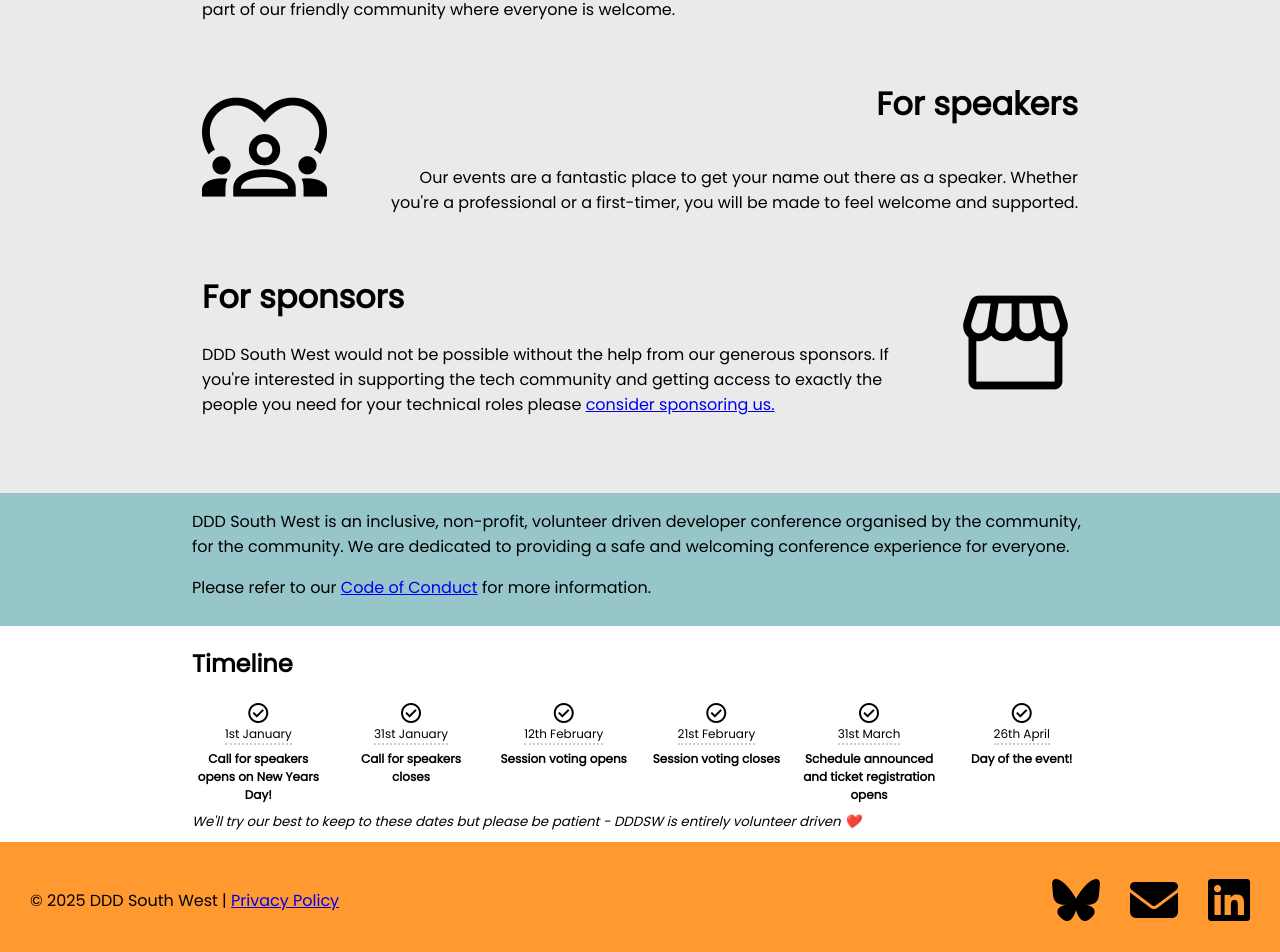
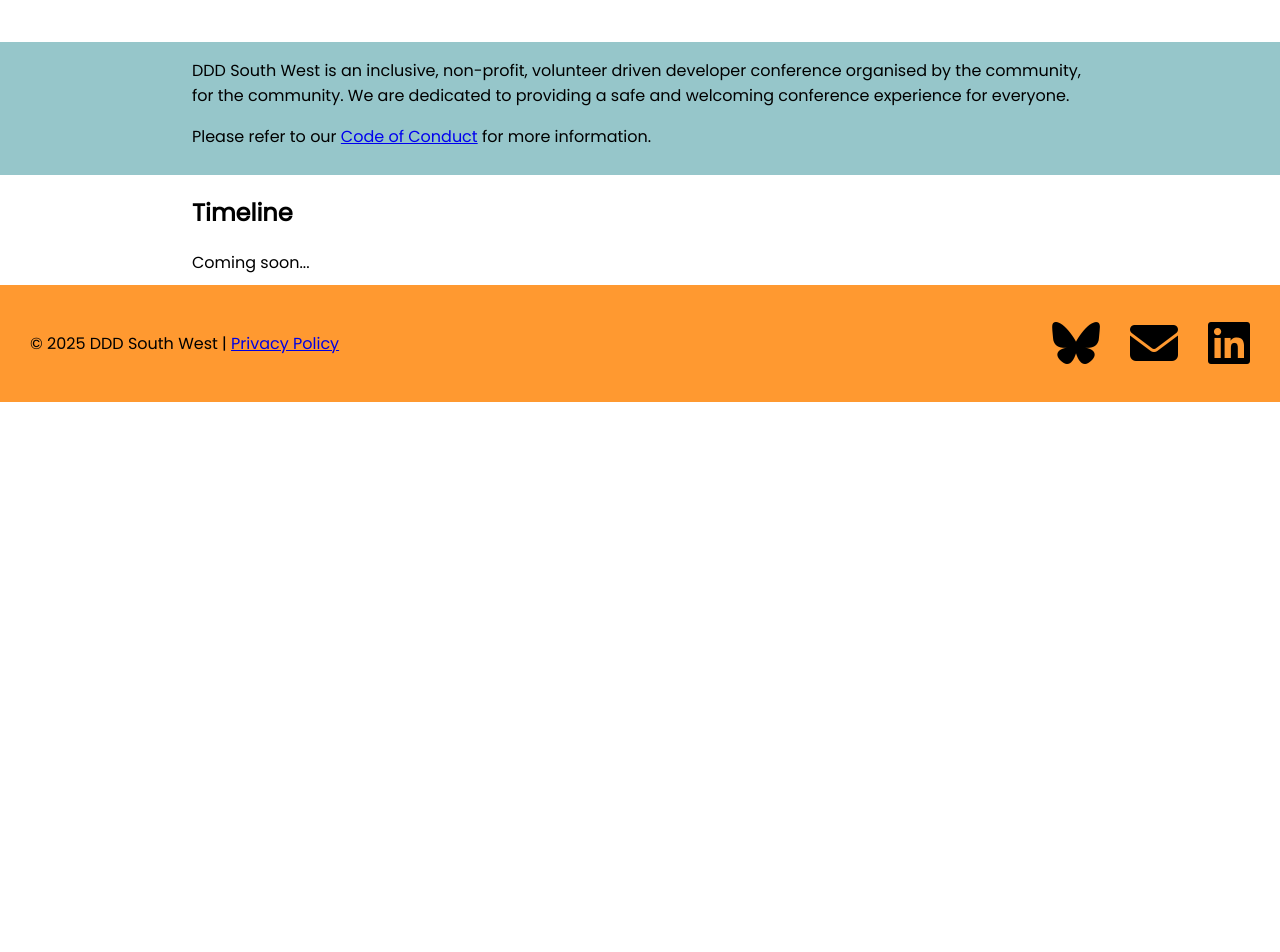
Before and after one commit to dddsw/dddsw-web, a SvelteKit app: page / in a window 1280 px wide. Shown: the part 1296-2248 px from the top of the page. After the commit the page ends 1698 px from the top, so only its background shows below. Built offline with nearby package versions, Linux system fonts and the light colour scheme.

Commit message:
Hide sponsors and timeline

```diff
--- a/src/routes/+page.svelte
+++ b/src/routes/+page.svelte
@@ -4,7 +4,7 @@
 	import Sponsors from '$lib/Sponsors.svelte';
 	import type { KeyPoint } from '../types/KeyPoint.type';
 
-	let showSponsors = true;
+	let showSponsors = false;
 
 	let keyPoints: KeyPoint[] = [
 		{
@@ -54,7 +54,8 @@
 <div class="secondary-bg">
 	<div class="section">
 		<h2>Timeline</h2>
-		<div class="timeline text-center">
+		<div>Coming soon...</div>
+		<!-- <div class="timeline text-center">
 			<span class="timeline-item">
 				<span class="material-symbols-outlined"> check_circle </span>
 				<p>1st January</p>
@@ -88,7 +89,7 @@
 		</div>
 		<sub class="sub-highlight"
 			>We'll try our best to keep to these dates but please be patient - DDDSW is entirely volunteer
-			driven ❤️</sub>
+			driven ❤️</sub> -->
 	</div>
 </div>
 
```
